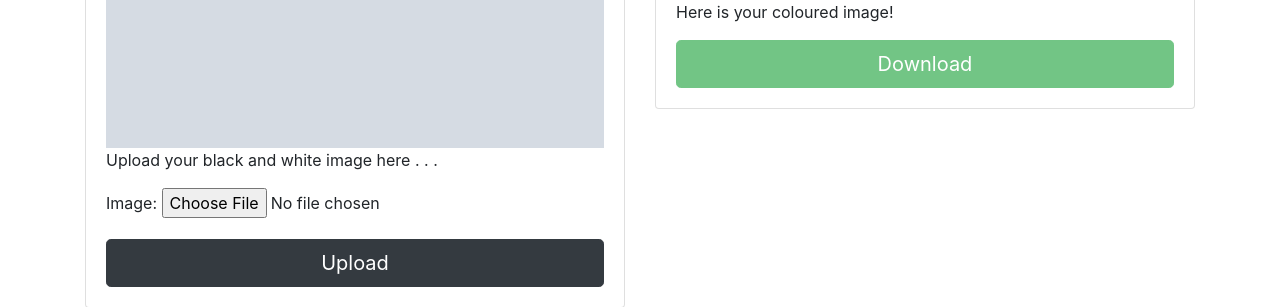
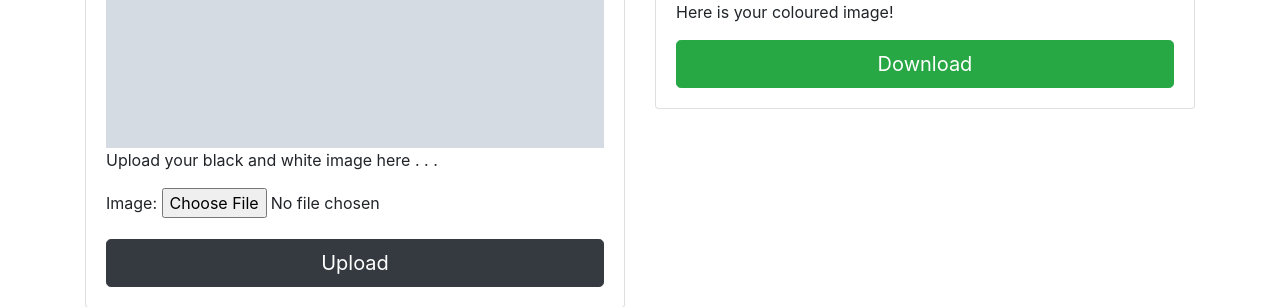
Before and after one commit to defsanmith/BW_ImageColorization, a Django app: template bw2color/templates/index.html in a window 1280 px wide. Shown: the part 420-727 px from the top of the page. Run offline with Django 3.2, Linux system fonts and the light colour scheme; tables that the repository leaves empty hold one stand-in row (values such as "Sample post"); the template is opened without the code that fills it: values that come from a table or form of the project are taken from there, most other values are stand-ins (such as "Sample title", 1, 10 or a date in 2020); grey boxes marked "Sample" are stand-in pictures; some libraries are stand-ins or nearby versions.

Commit message:
Download button working

```diff
--- a/bw2color/templates/index.html
+++ b/bw2color/templates/index.html
@@ -79,7 +79,9 @@
                         {% if img_obj %}
                         <img src="{{ img_obj.colored.url }}" class="card-img-top" alt="connect"> {% endif %}
                         <p class="card-text">Here is your coloured image!</p>
-                        <button type="button" class="btn btn-success btn-lg btn-block" disabled>Download</button>
+                        <a href="{{ img_obj.colored.url}}" style="color: white;" download="colored">
+                            <button type="button" class="btn btn-success btn-lg btn-block" id="download" disabled>Download</button>
+                        </a>
                     </div>
                 </div>
             </div>
@@ -128,6 +130,11 @@
             </div>
         </div>
     </div>
+    {% if img_obj %}
+    <script>
+        document.getElementById("download").removeAttribute("disabled")
+    </script>
+    {% endif %}
 </footer>
 
 
```
Also changed, not shown: db.sqlite3, 1 other file.
